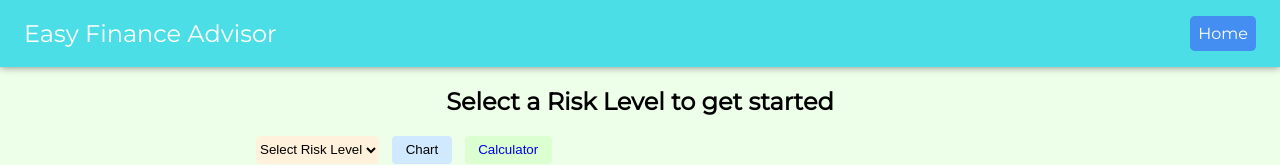
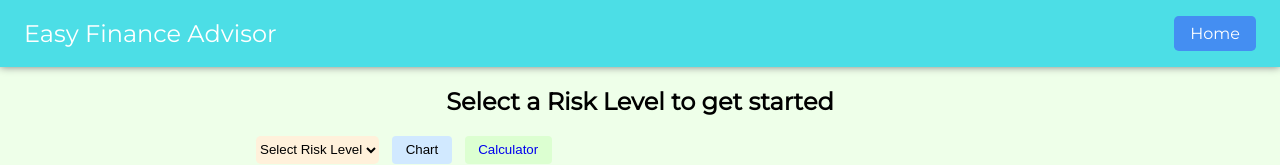
Before and after one commit to echen831/finance_advisor, a React (Create React App) app: page /#/portfolio in a window 1280 px wide. Shown: the top 165 px of the page. Built offline with nearby package versions, Linux system fonts and the light colour scheme.

Commit message:
fix link btn

```diff
--- a/src/components/calculator/calculator.jsx
+++ b/src/components/calculator/calculator.jsx
@@ -1,4 +1,4 @@
-import React, { useState, useEffect, useRef, isValidElement } from 'react';
+import React, { useState, useEffect } from 'react';
 import { useHistory } from 'react-router-dom';
 import { connect } from 'react-redux';
 import { rebalance, round, findDiff } from '../../util/rebalance';
--- a/src/components/navbar/navbar.css
+++ b/src/components/navbar/navbar.css
@@ -28,12 +28,13 @@
 .link:hover {
   background-color: rgba(71, 196, 252, 99);
   border-radius: 0.3rem;
-
+  cursor: pointer;
 }
 
 .link a {
   color: inherit;
   text-decoration: none;
+  padding: .5rem;
 }
 
 /*
```
Also changed, not shown: 1 other file (tests, documents, lock files or other folders).
